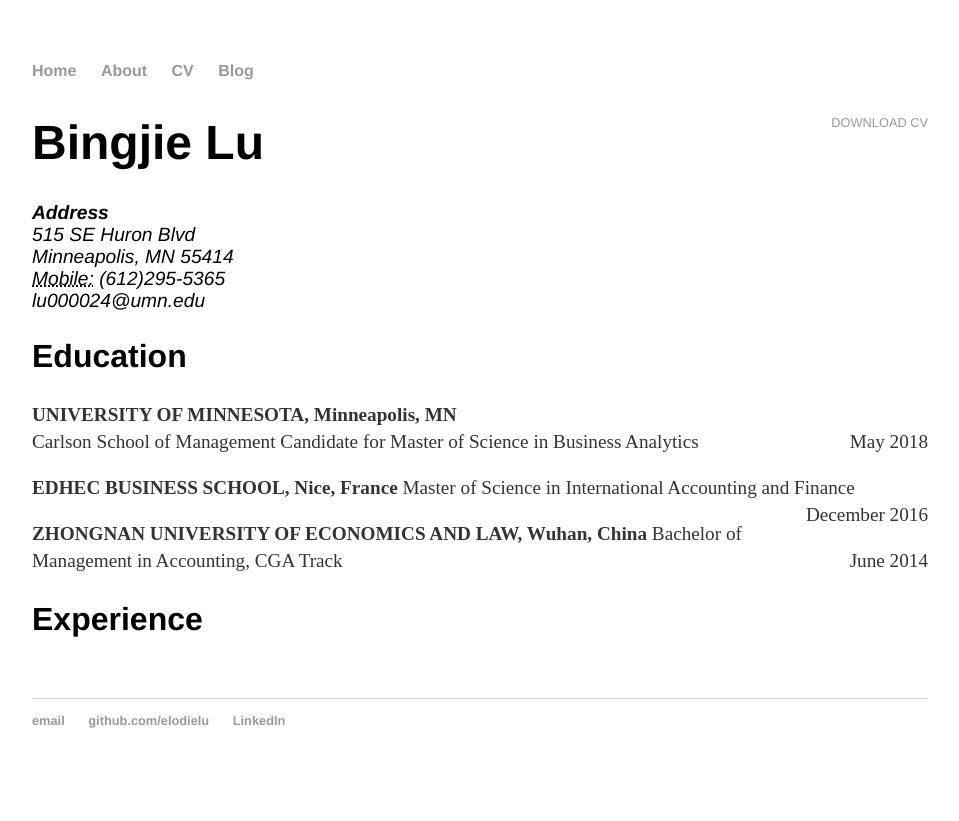
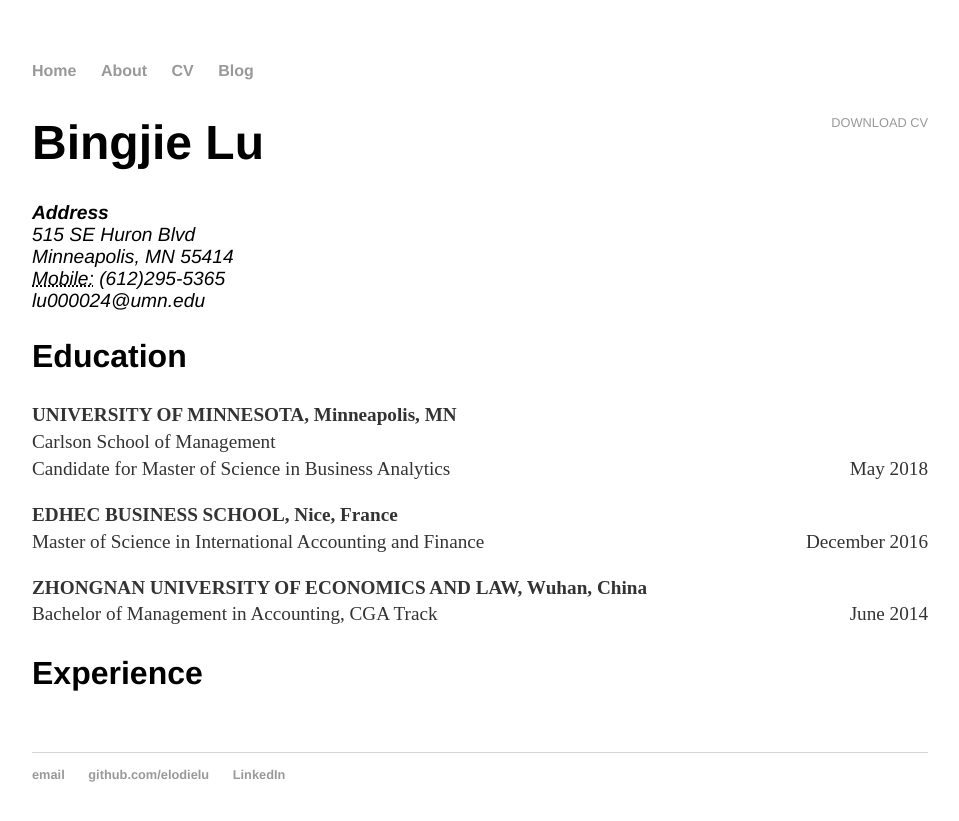
Before and after one commit to elodielu/elodielu.github.io, a Jekyll site: the page built from cv/index.html, in a window 1280 px wide. Shown: the top 821 px of the page, without its empty margins (160-1119 px from the left). Built offline with Jekyll 4.4.1, drawn with Linux system fonts in a browser that asks for light colours.

```diff
--- a/cv/index.html
+++ b/cv/index.html
@@ -17,15 +17,15 @@ title: CV of Your Name
 					<h2>Education</h2>
 
 					<p><strong>UNIVERSITY OF MINNESOTA, Minneapolis, MN</strong> <br>
-					Carlson School of Management
+					Carlson School of Management<br>
 					<span style="text-align:left;">Candidate for Master of Science in Business Analytics
 						<span style="float:right;">May 2018</span></p>
 
-					<p><strong>EDHEC BUSINESS SCHOOL, Nice, France</strong>
+					<p><strong>EDHEC BUSINESS SCHOOL, Nice, France</strong> <br>
 					<span style="text-align:left;">Master of Science in International Accounting and Finance
 						<span style="float:right;">December 2016</span></p>
 
-					<p><strong>ZHONGNAN UNIVERSITY OF ECONOMICS AND LAW, Wuhan, China</strong>
+					<p><strong>ZHONGNAN UNIVERSITY OF ECONOMICS AND LAW, Wuhan, China</strong> <br>
 					<span style="text-align:left;">Bachelor of Management in Accounting, CGA Track
 						<span style="float:right;">June 2014</span></p>
 
```
